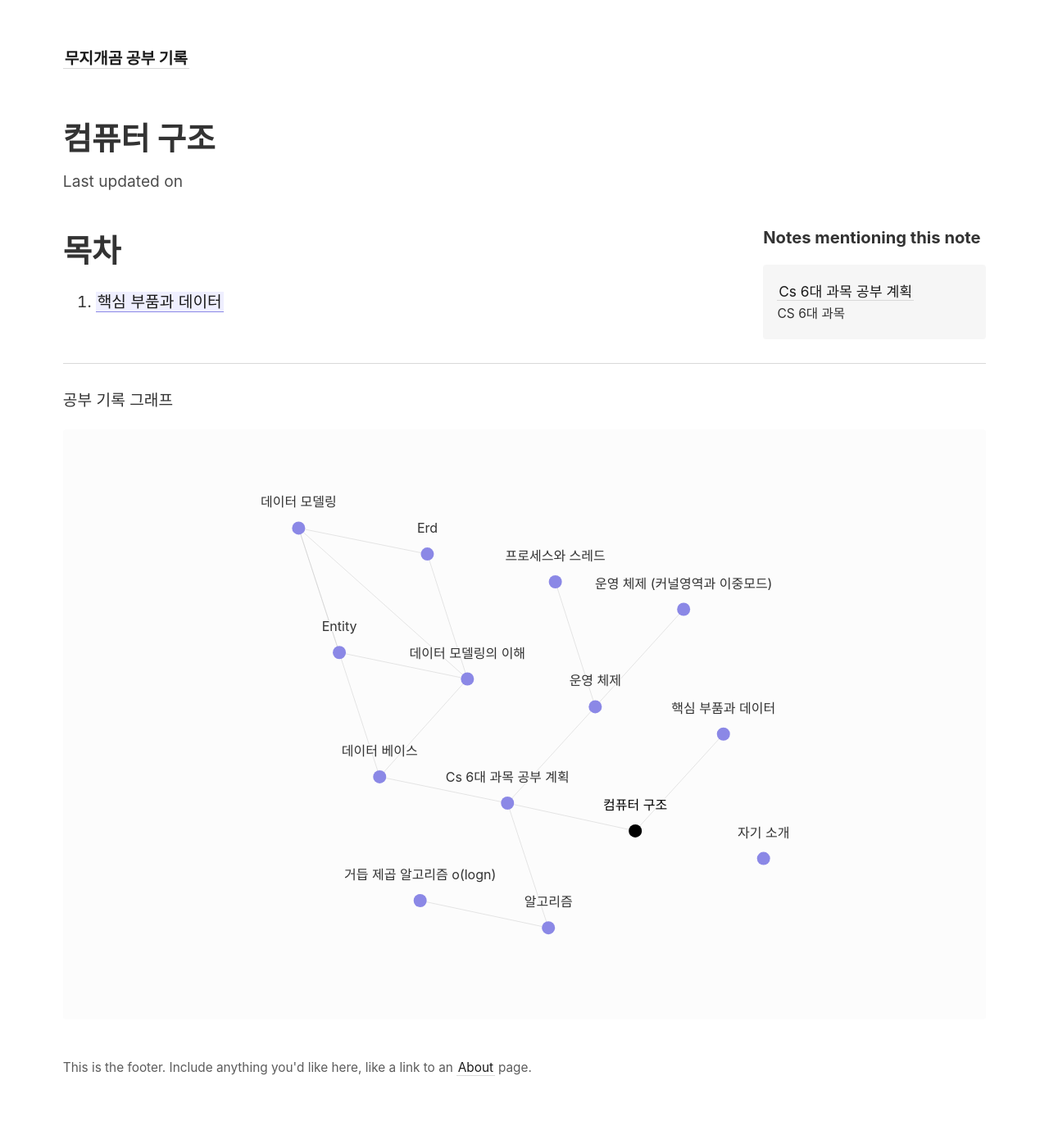
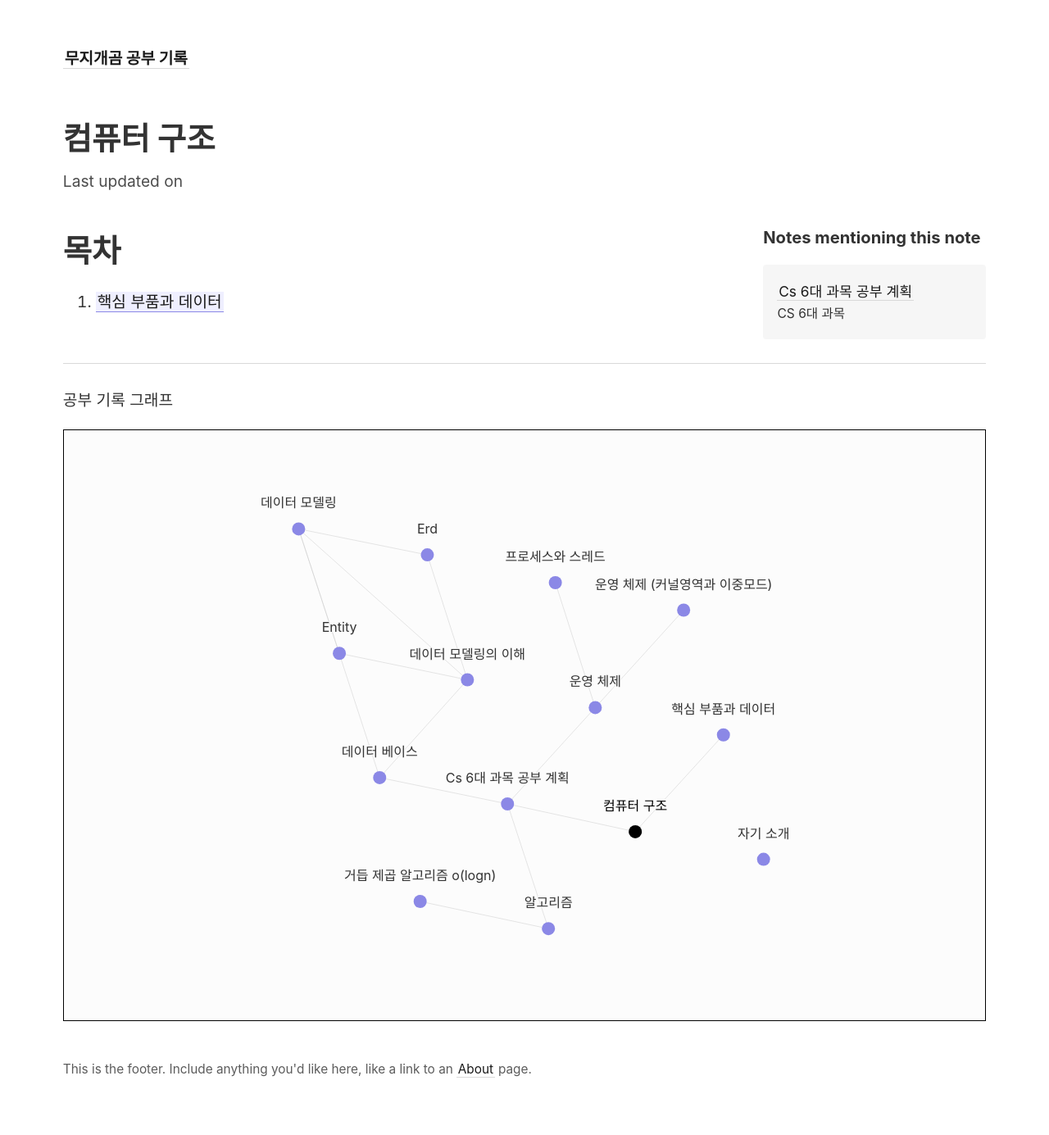
Before and after one commit to rainbow96bear/Obsidian, a Jekyll site: the page built from _notes/CS 6대 과목/1. 컴퓨터 구조/컴퓨터 구조.md, in a window 1280 px wide. Shown: the whole page at 82% size. Built offline with Jekyll 4.4.1, drawn with Linux system fonts in a browser that asks for light colours.

Commit message:
그래프 테두리 추가

```diff
--- a/_layouts/note.html
+++ b/_layouts/note.html
@@ -49,5 +49,12 @@ layout: default
 <hr />
 
 <p>공부 기록 그래프</p>
+<div class="graph_background">
+  <div>{% include notes_graph.html %}</div>
+</div>
 
-{% include notes_graph.html %}
+<style>
+  .graph_background {
+    border: 1px solid black;
+  }
+</style>
```
